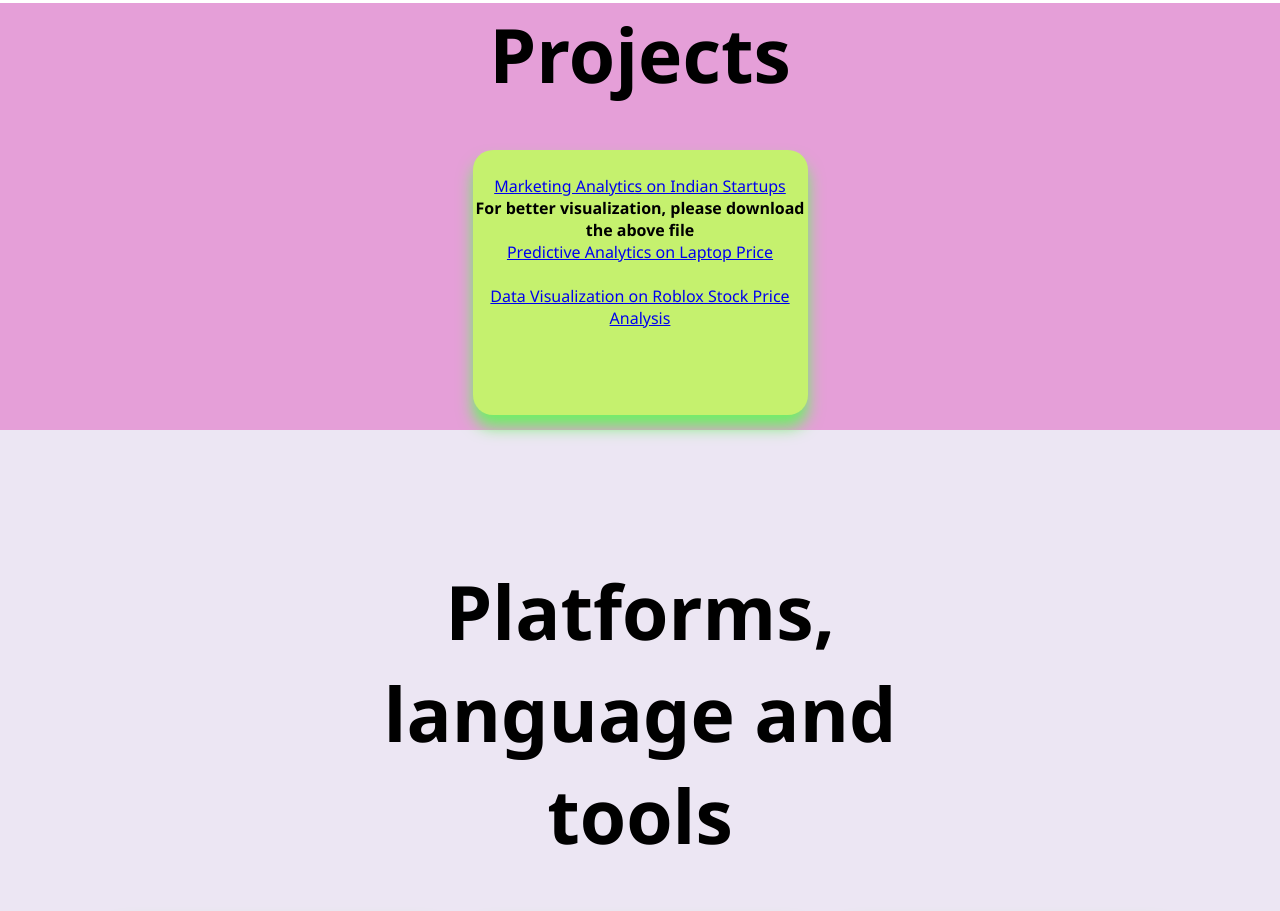
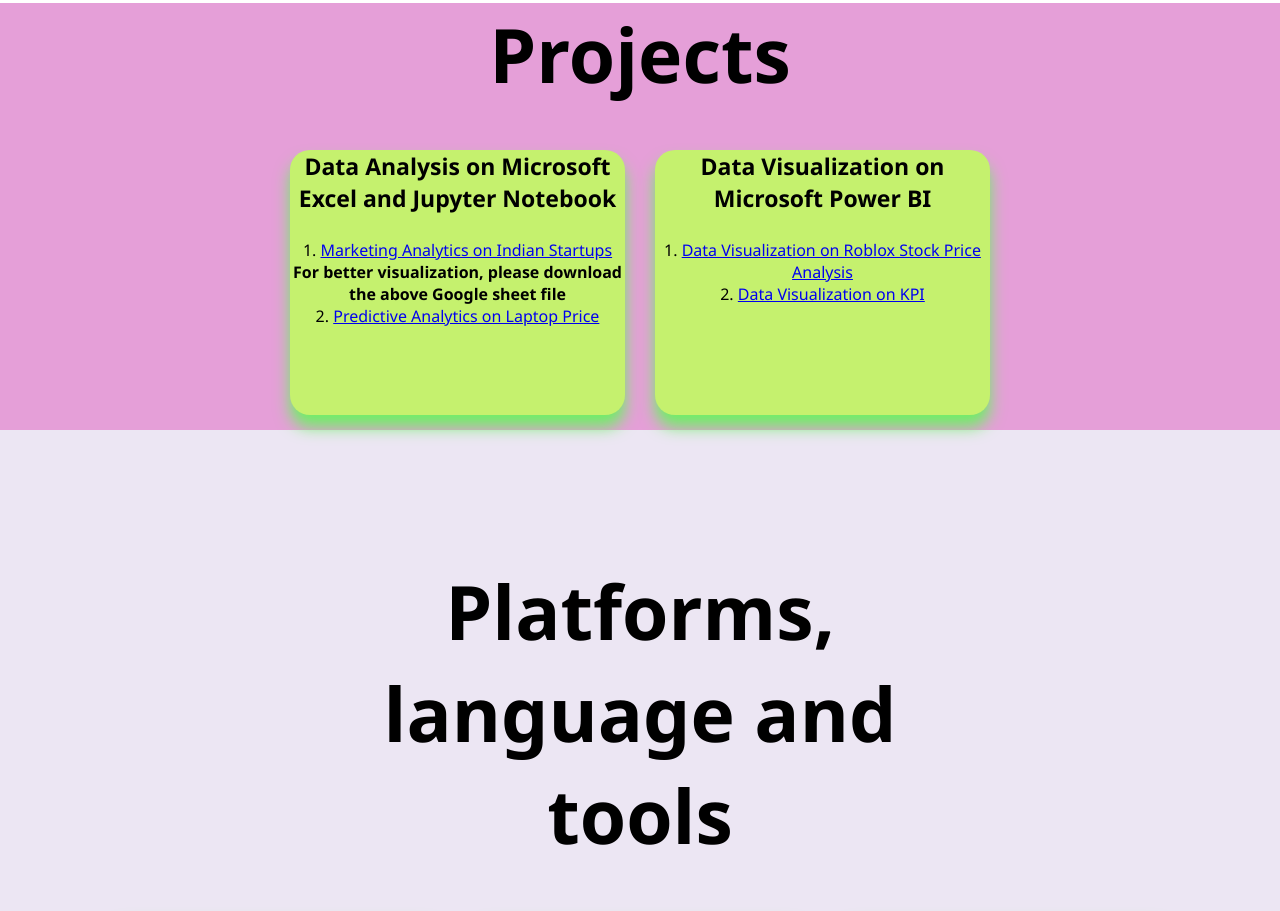
Before and after one commit to mrinalinin/myportfolio, a plain HTML site: page index.html in a window 1280 px wide. Shown: the part 1363-2274 px from the top of the page. Drawn offline with Linux system fonts and the light colour scheme.

Commit message:
Add files via upload

```diff
--- a/index.html
+++ b/index.html
@@ -64,12 +64,23 @@
             </div>
             <div class="cd1">
                 <div class="cd">
+                    <h5>Data Analysis on Microsoft Excel and Jupyter Notebook</h5>
                     <div class="pra">
                         <p><ul>
-                           <li><a href="https://docs.google.com/spreadsheets/d/17aPWkpCg-IoDAlxz2hnzyXn8PaOXum_-/edit?usp=sharing&ouid=107322750260464883830&rtpof=true&sd=true">Marketing Analytics on Indian Startups</a></li>
-                           <b>For better visualization, please download the above file</b>
-                           <br><li><a href="https://github.com/mrinalinin/laptop_pricePrediction/blob/main/laptop_pricePrediction.ipynb">Predictive Analytics on Laptop Price</a></li>
-                           <br><li><a href="roblox_stock.pbix">Data Visualization on Roblox Stock Price Analysis</a></li>
+                           <li>1. <a href="https://docs.google.com/spreadsheets/d/17aPWkpCg-IoDAlxz2hnzyXn8PaOXum_-/edit?usp=sharing&ouid=107322750260464883830&rtpof=true&sd=true">Marketing Analytics on Indian Startups</a></li>
+                           <b>For better visualization, please download the above Google sheet file</b>
+                           <br><li>2. <a href="https://github.com/mrinalinin/laptop_pricePrediction/blob/main/laptop_pricePrediction.ipynb">Predictive Analytics on Laptop Price</a></li>
+                           </ul>
+                        </p>
+                    </div>
+                </div>
+
+                <div class="cd">
+                    <h5>Data Visualization on Microsoft Power BI</h5>
+                    <div class="pra">
+                        <p><ul>
+                           <li>1. <a href="roblox_stock.pbix">Data Visualization on Roblox Stock Price Analysis</a></li>
+                           <li>2. <a href="KPI_report.pbix">Data Visualization on KPI</a></li>
                            </ul>
                         </p>
                     </div>
```
Also changed, not shown: 1 other file.
